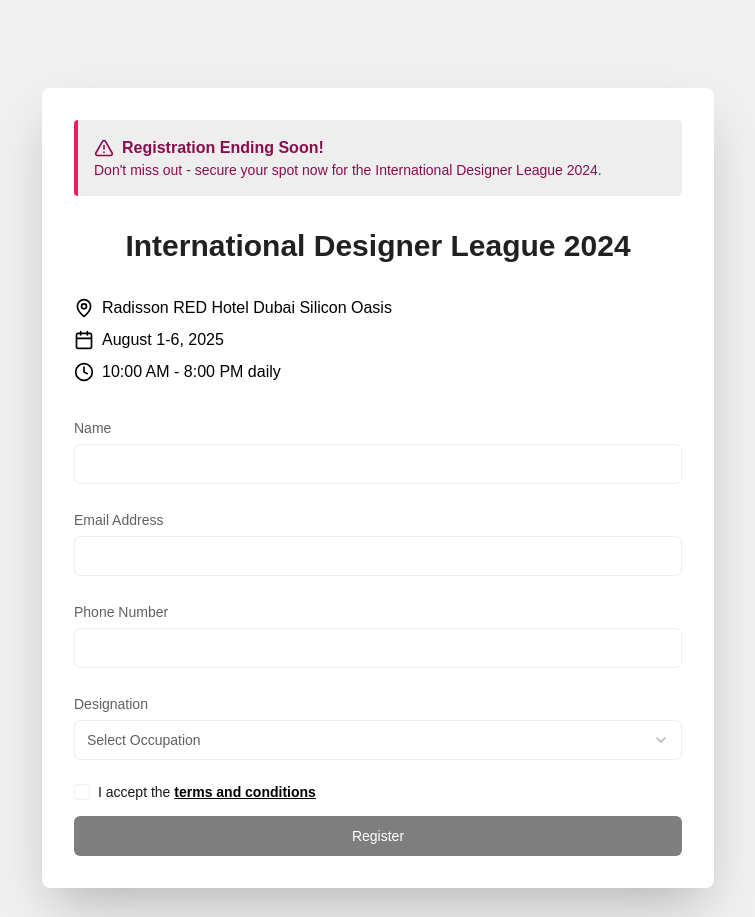
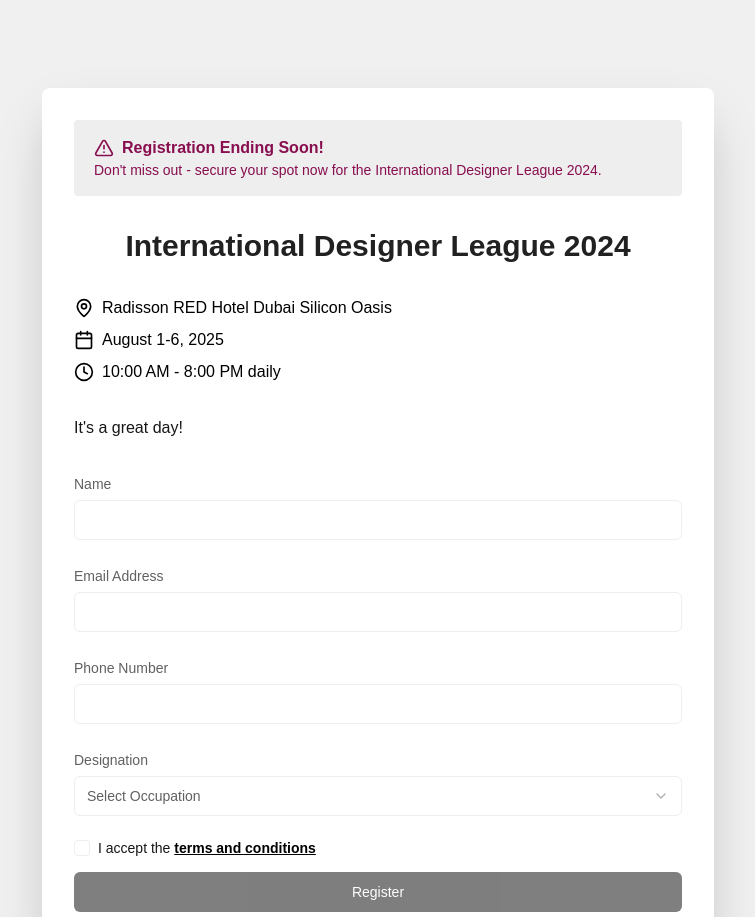
Before and after one commit to riz4d/EventGate, a Next.js app: page / in a window 1280 px wide. Shown: the part 840-1757 px from the top of the page, without its empty margins (262-1017 px from the left). Built offline with nearby package versions, Linux system fonts and the light colour scheme.

Commit message:
Refactor EventGate component to fix typo in className

```diff
--- a/src/app/EventGate.tsx
+++ b/src/app/EventGate.tsx
@@ -8,6 +8,7 @@
 import { Select, SelectContent, SelectItem, SelectTrigger, SelectValue } from "@/components/ui/select"
 import { MapPin, Clock, Calendar, AlertTriangle } from 'lucide-react'
 import { Checkbox } from "@/components/ui/checkbox"
+
 export default function EventRegistrationForm() {
   const [accepted, setAccepted] = useState(false)
   const [formState, setFormState] = useState({
@@ -65,7 +66,7 @@
             initial={{ opacity: 0, y: -20 }}
             animate={{ opacity: 1, y: 0 }}
             transition={{ delay: 0.1, duration: 0.5 }}
-            className="bg-gray-200 border-l-4 border-pink-500 text-pink-900 p-4 mb-6 rounded"
+            className="bg-gray-200 border-l-4 border-ppink-500 text-pink-900 p-4 mb-6 rounded"
             role="alert"
           >
             <div className="flex items-center">
@@ -99,6 +100,7 @@
                 </div>
               </div>
         </motion.div>
+        <p>It&apos;s a great day!</p>
         <form onSubmit={handleSubmit} className="space-y-6">
           <motion.div
             initial={{ opacity: 0, x: -50 }}
```
